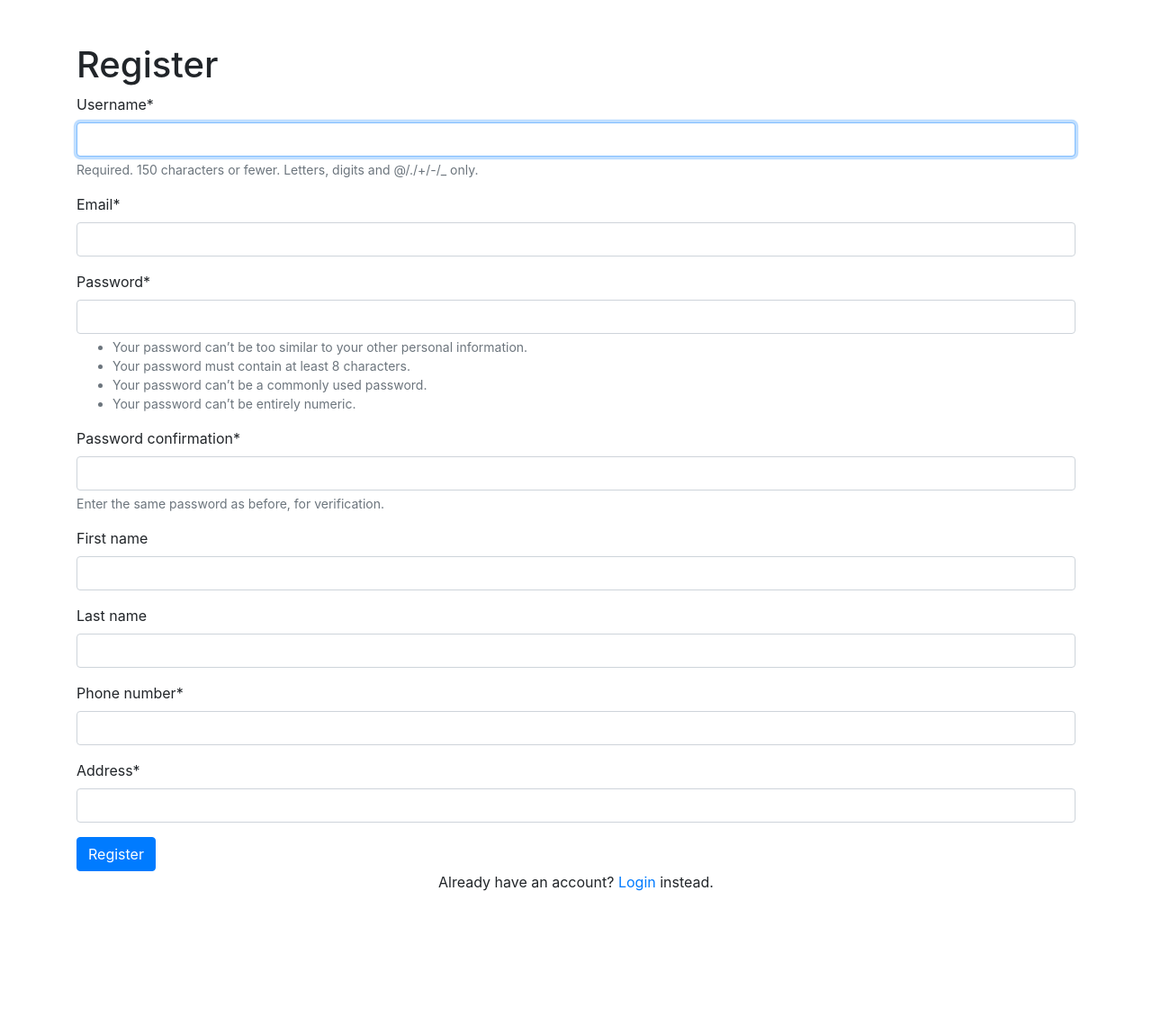
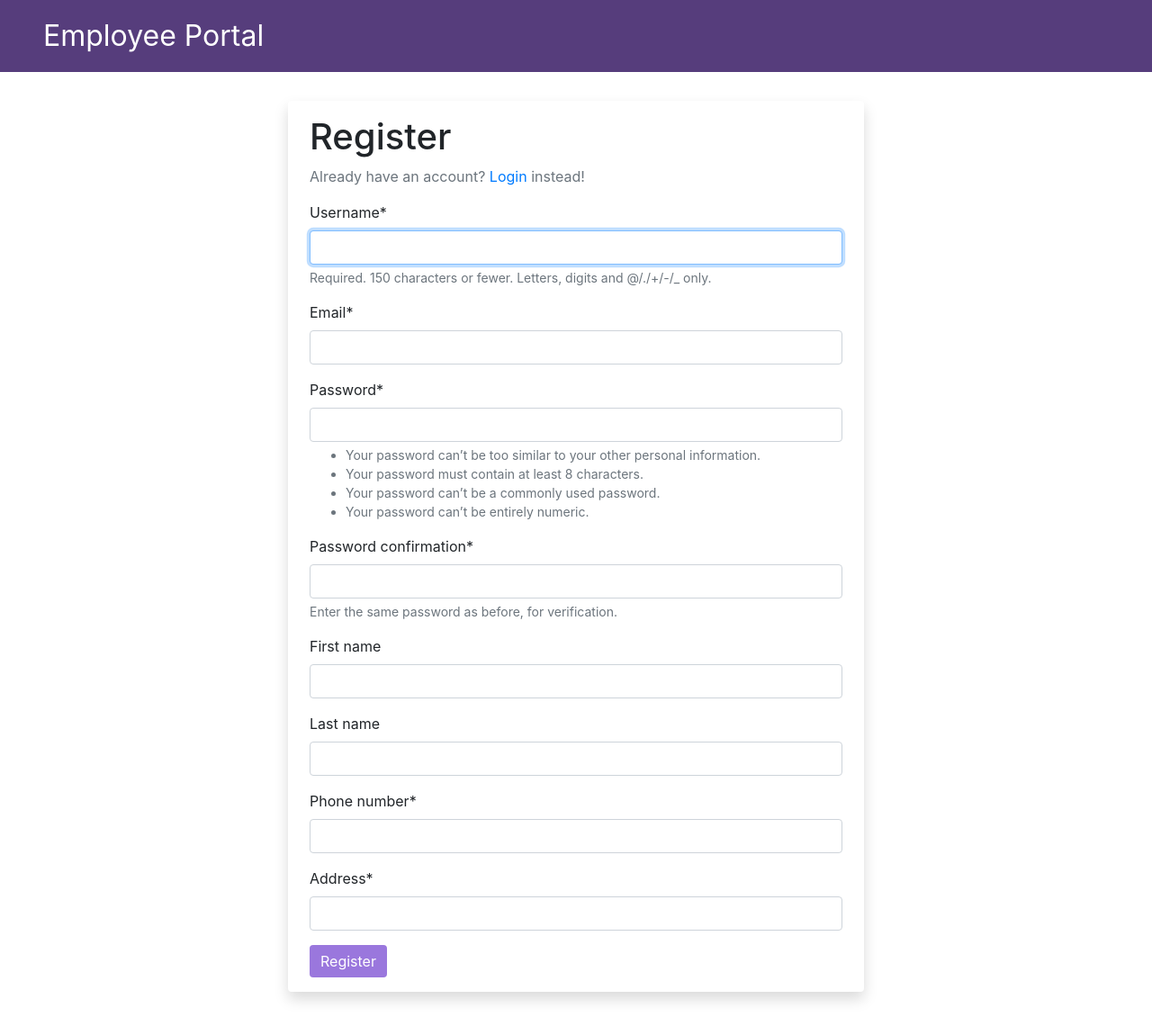
Before and after one commit to xero7689/emp-system-demo, a Django app: page /portal/register/ in a window 1280 px wide. Shown: the whole page at 90% size. Before the commit the page ends 990 px from the top, so only its background shows below. Run offline with Django 4.2, Linux system fonts and the light colour scheme; some libraries are stand-ins or nearby versions.

Commit message:
Update: Enhance template for better experience

```diff
--- a/hr_system/templates/hr_system/barebone.html
+++ b/hr_system/templates/hr_system/barebone.html
@@ -24,6 +24,21 @@
     <title>Initium Interview Quest</title>
   </head>
   <body>
+    {% block header %}
+      <div id="portal-header">
+        <p id="portal-header-title">Employee Portal</p>
+        {% if user.is_authenticated %}
+          <div id="portal-header-appbar">
+            <p>
+              Hello <strong>{{ user.get_username }}</strong>!
+            </p>
+            <p class="text-center">
+              <a class="logout-btn" href={% url "portal_logout" %}>Logout</a>
+            </p>
+          </div>
+        {% endif %}
+      </div>
+    {% endblock header %}
     {% block content %}
     {% endblock content %}
   </body>
--- a/hr_system/templates/hr_system/register.html
+++ b/hr_system/templates/hr_system/register.html
@@ -2,15 +2,15 @@
 {% block content %}
   {% load crispy_forms_tags %}
   <!--Register-->
-  <div class="container py-5">
+  <div id="portal-register" class="container mb-5 py-3 px-4 w-50 shadow rounded">
     <h1>Register</h1>
+    <p class="fw-lighter text-secondary">
+      Already have an account? <a href={% url "portal_login" %}>Login</a> instead!
+    </p>
     <form method="post">
       {% csrf_token %}
       {{ register_form|crispy }}
-      <button class="btn btn-primary" type="submit">Register</button>
+      <button class="btn btn-primary custom-submit-btn" type="submit">Register</button>
     </form>
-    <p class="text-center">
-      Already have an account? <a href={% url "portal_login" %}>Login</a> instead.
-    </p>
   </div>
 {% endblock content %}
```
Also changed, not shown: hr_system/templates/hr_system/login.html (+4 -4 lines), hr_system/templates/hr_system/portal.html (+1 -12 lines).
